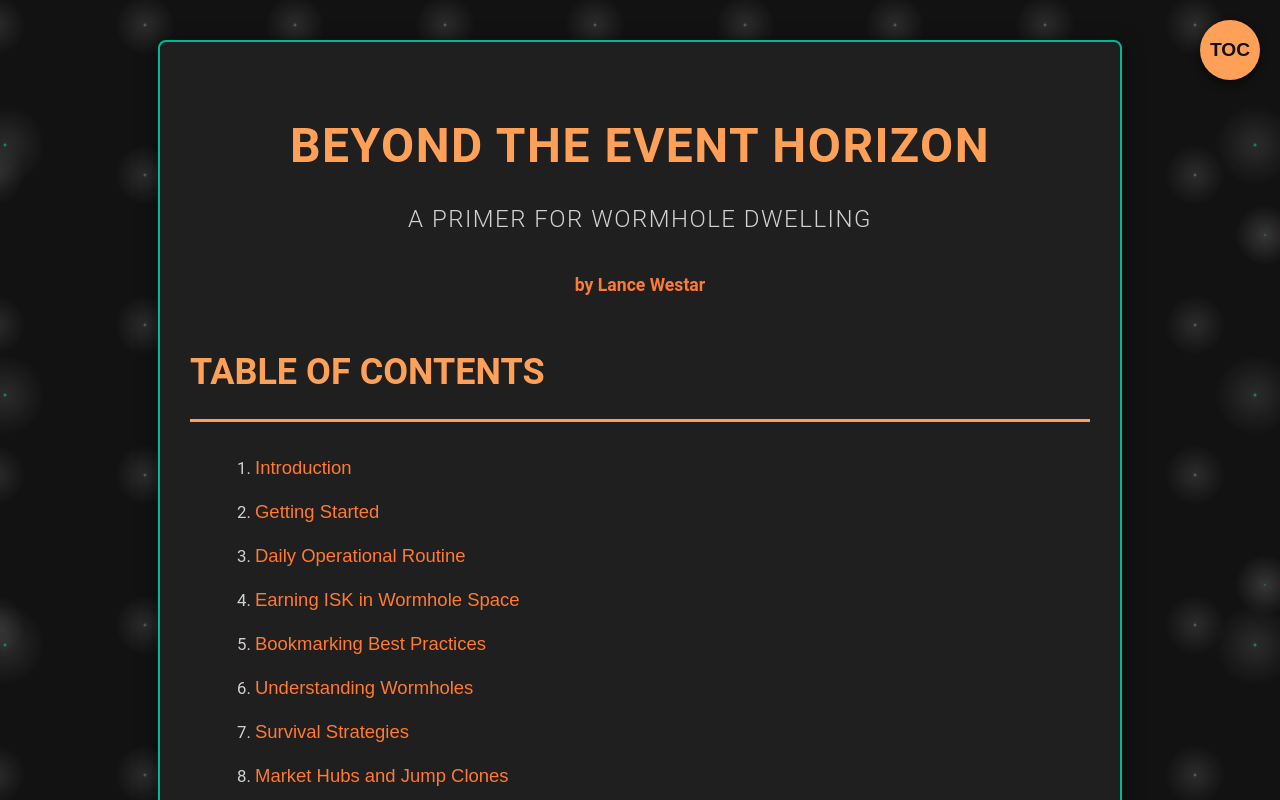
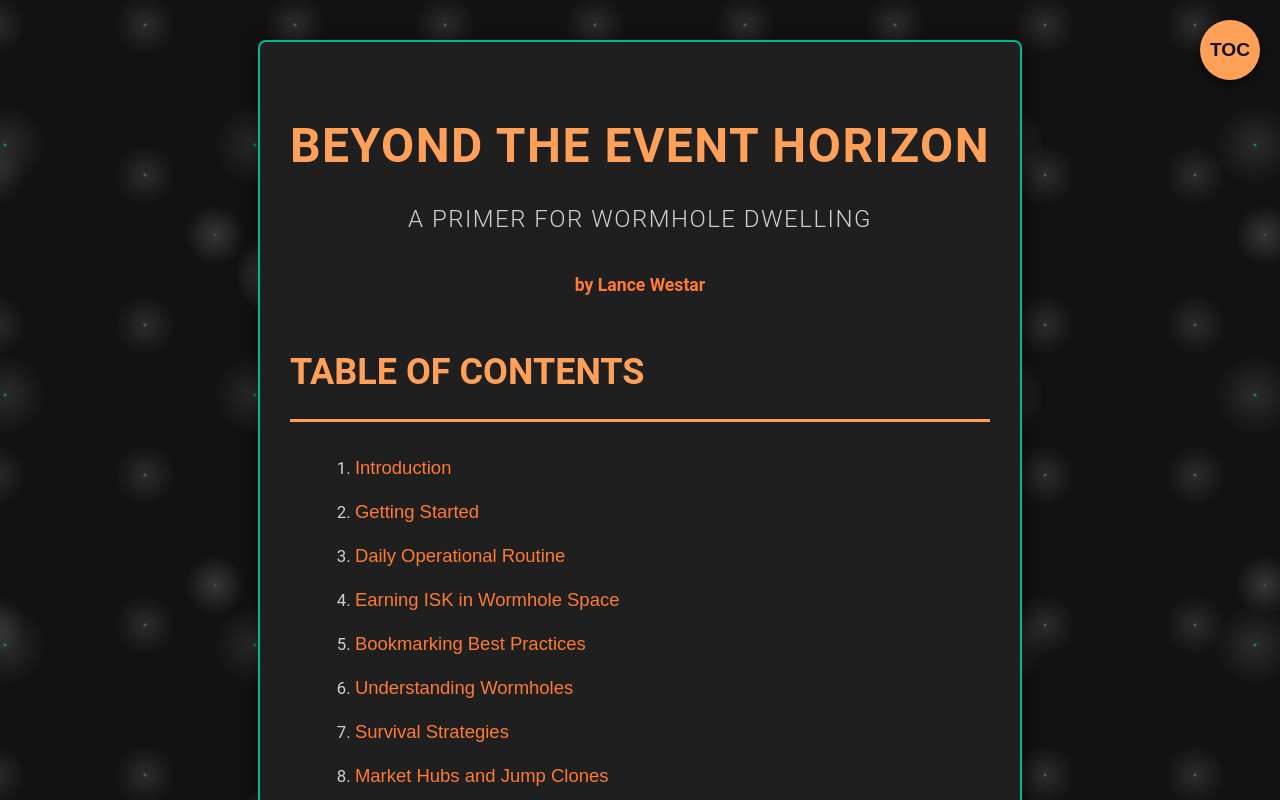
Before and after one commit to temetvince/website-alaankwa, a React app: page / in a window 1280 px wide. Shown: the top 800 px of the page. Built offline with nearby package versions, Linux system fonts and the light colour scheme.

Commit message:
Fix background

```diff
--- a/src/App.css
+++ b/src/App.css
@@ -55,6 +55,12 @@ body {
       40px 60px,
       130px 270px,
       70px 100px;
+}
+
+.root {
+   display: flex;
+   flex-direction: column;
+   min-height: 100vh;
 }
 
 /* Container */
--- a/src/App.tsx
+++ b/src/App.tsx
@@ -53,8 +53,8 @@ const App: React.FC = () => {
    };
 
    return (
-      <>
-      <div className="App container">
+      <div className="root">
+         <div className="container">
          {/* Render the current page content */}
          {pages[currentPage - 1].content}
 
@@ -88,8 +88,9 @@ const App: React.FC = () => {
             TOC
          </button>
       </div>
+
       <Footer />
-      </>
+      </div>
    );
 };
 
```
